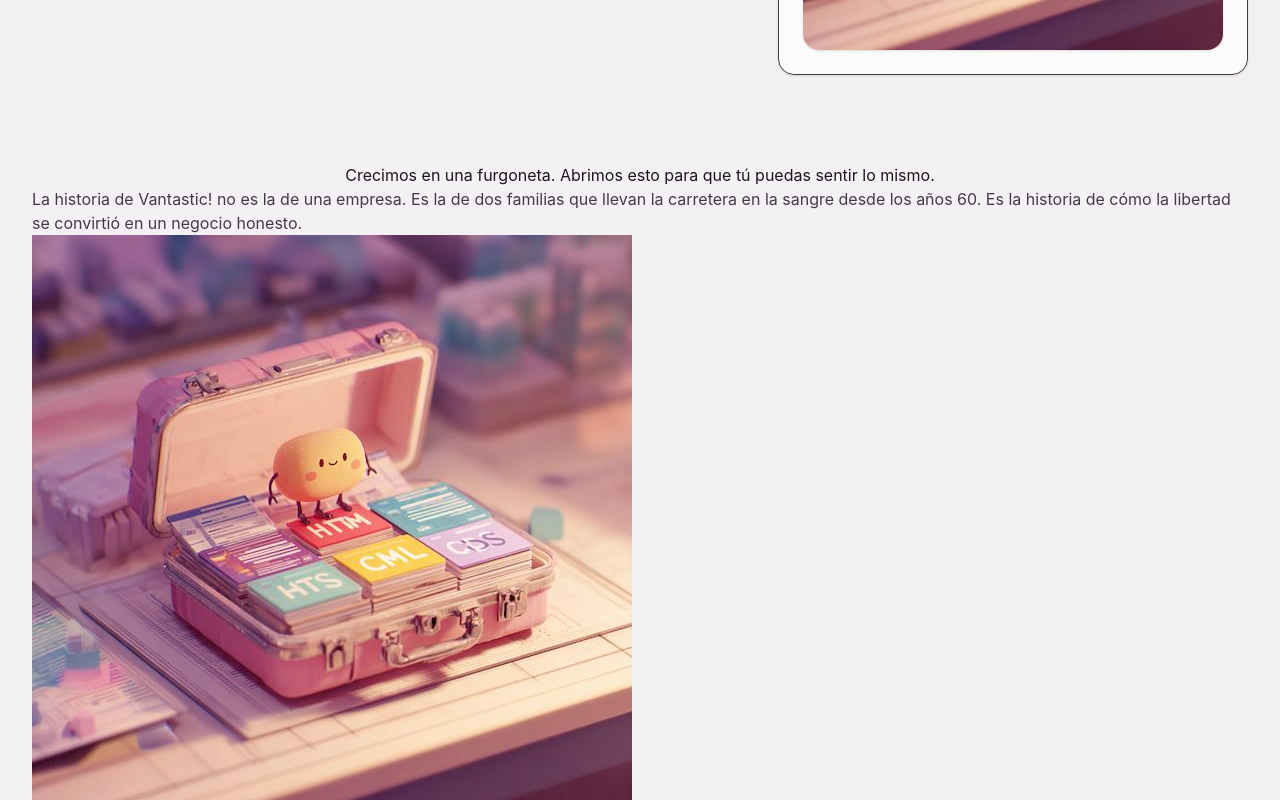
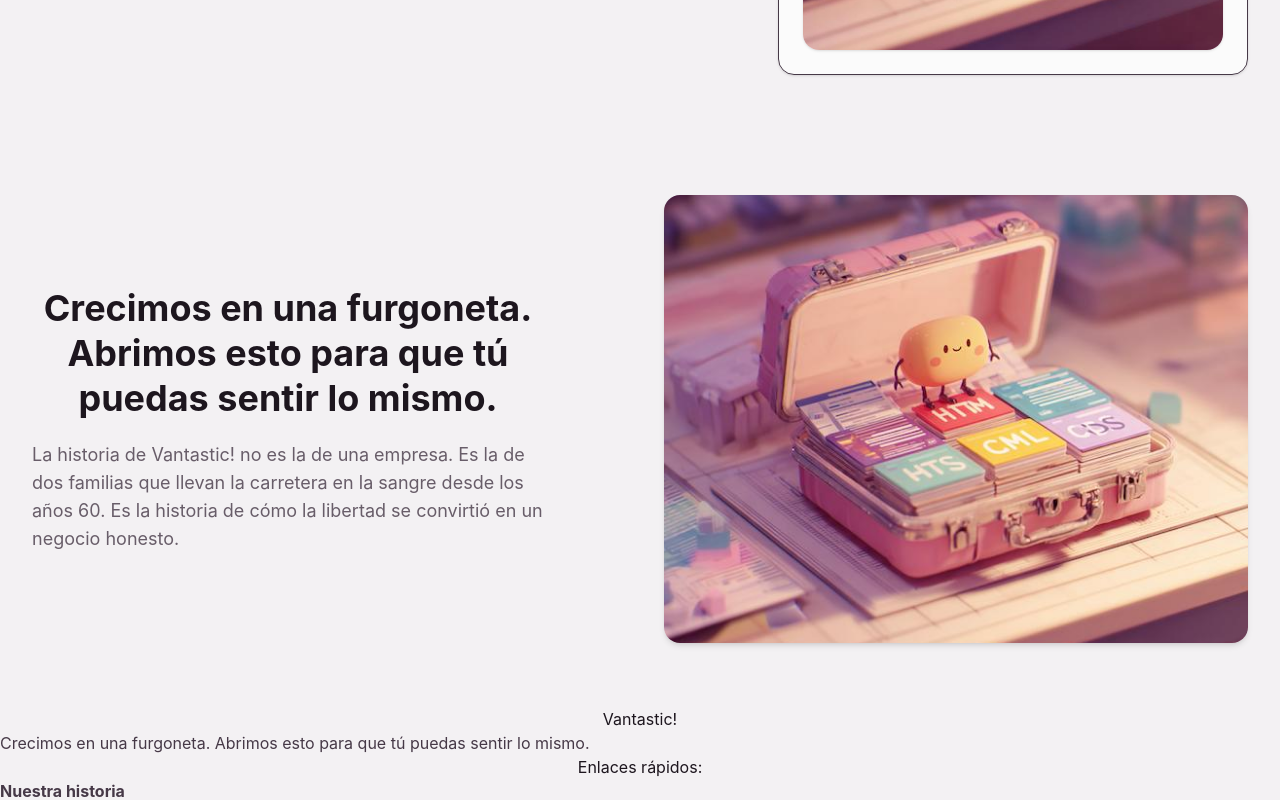
Before and after one commit to candytale55/vantastic, a React (Vite) app: page /home in a window 1280 px wide. Shown: the part 2740-3540 px from the top of the page. Built offline with nearby package versions, Linux system fonts and the light colour scheme; what miragejs would draw is missing.

Commit message:
feat: add base styling to About Us section with TailwindCSS

```diff
--- a/src/index.css
+++ b/src/index.css
@@ -307,4 +307,36 @@
     @apply h-64 w-full rounded-2xl object-cover shadow-sm md:h-80 lg:h-full lg:min-h-[28rem];
   }
 
+  /* ========== ABOUT US HOOK SECTION ========== */
+
+  /* Section wrapper with vertical padding */
+  .home-about-hook {
+    @apply py-12 md:py-16;
+  }
+
+  /* Main layout - stacked mobile, 2-column grid on desktop with centered alignment */
+  .about-layout {
+    @apply flex flex-col gap-8 lg:grid lg:grid-cols-2 lg:items-center lg:gap-12;
+  }
+
+  /* Text content container - constrained width on desktop */
+  .about-content {
+    @apply flex flex-col gap-5 lg:max-w-lg;
+  }
+
+  /* About section heading - bold, responsive sizing */
+  .about-title {
+    @apply text-2xl font-bold leading-tight md:text-3xl lg:text-4xl;
+  }
+
+  /* About section body text - slightly faded for hierarchy */
+  .about-text {
+    @apply text-base leading-7 opacity-80 md:text-lg;
+  }
+
+  /* About section image - responsive heights with shadow */
+  .about-image {
+    @apply h-64 w-full rounded-2xl object-cover shadow-md md:h-80 lg:h-[28rem];
+  }
+
 }
--- a/src/pages/sections/HomeAboutUs.jsx
+++ b/src/pages/sections/HomeAboutUs.jsx
@@ -2,13 +2,19 @@ import placeholder_image from '/src/assets/images/placeholder_image.jpg'
 
 export default function HomeAboutUs() {
     return (
-        <section className="home-about-hook-section section-shell">
-            <div className="about-hook-content">
-                <h2>Crecimos en una furgoneta. Abrimos esto para que tú puedas sentir lo mismo.</h2>
-                <p>La historia de Vantastic! no es la de una empresa. Es la de dos familias que llevan la carretera en la sangre desde los años 60. Es la historia de cómo la libertad se convirtió en un negocio honesto.</p>
-            </div>
-            <div className="about-image-home">
-                <img src={placeholder_image} alt="Foto de los fundadores o taller Vantastic!" />
+        <section className="home-about-hook section-shell">
+            <div className="about-layout">
+                <div className="about-content">
+                    <h2 className="about-title">Crecimos en una furgoneta. Abrimos esto para que tú puedas sentir lo mismo.</h2>
+                    <p className="about-text">La historia de Vantastic! no es la de una empresa. Es la de dos familias que llevan la carretera en la sangre desde los años 60. Es la historia de cómo la libertad se convirtió en un negocio honesto.</p>
+                </div>
+
+                <div className="about-media">
+                    <img
+                        src={placeholder_image}
+                        alt="Foto de los fundadores o taller Vantastic!"
+                        className="about-image" />
+                </div>
             </div>
         </section>
     )
```
